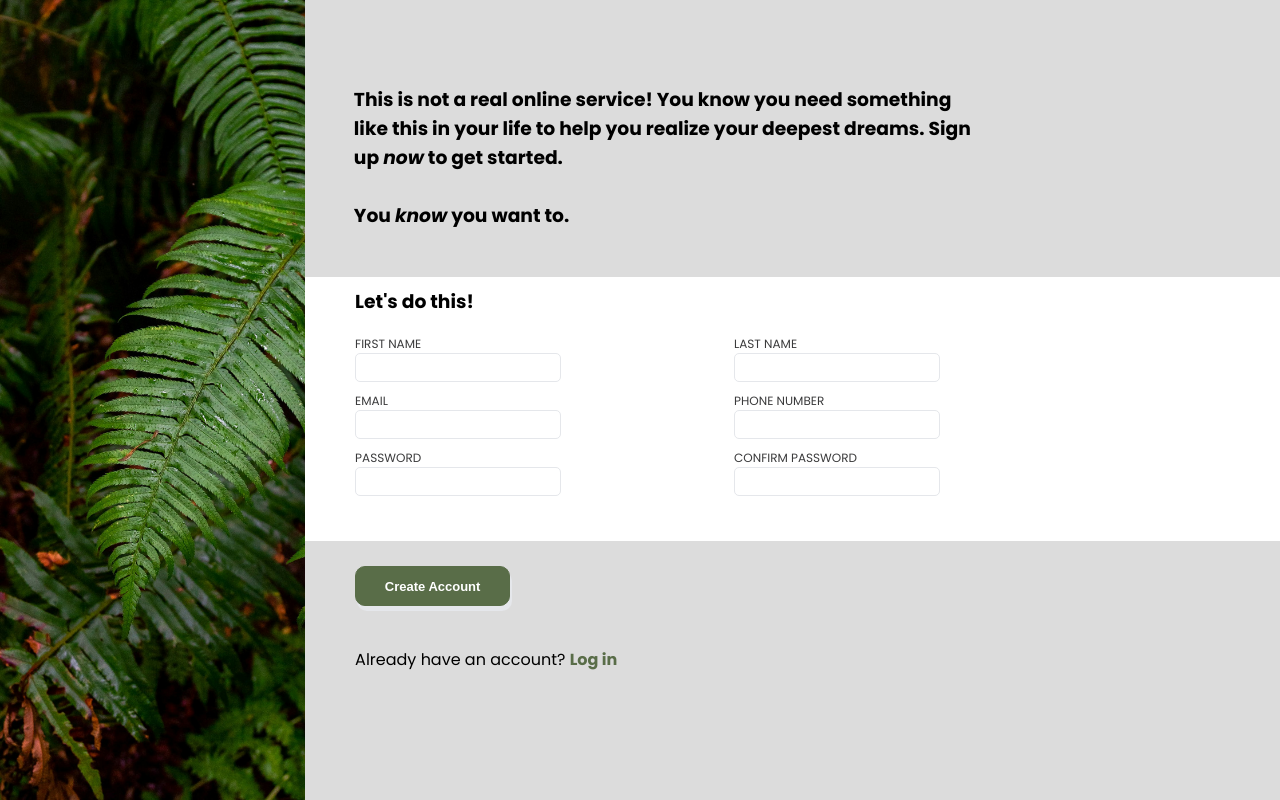
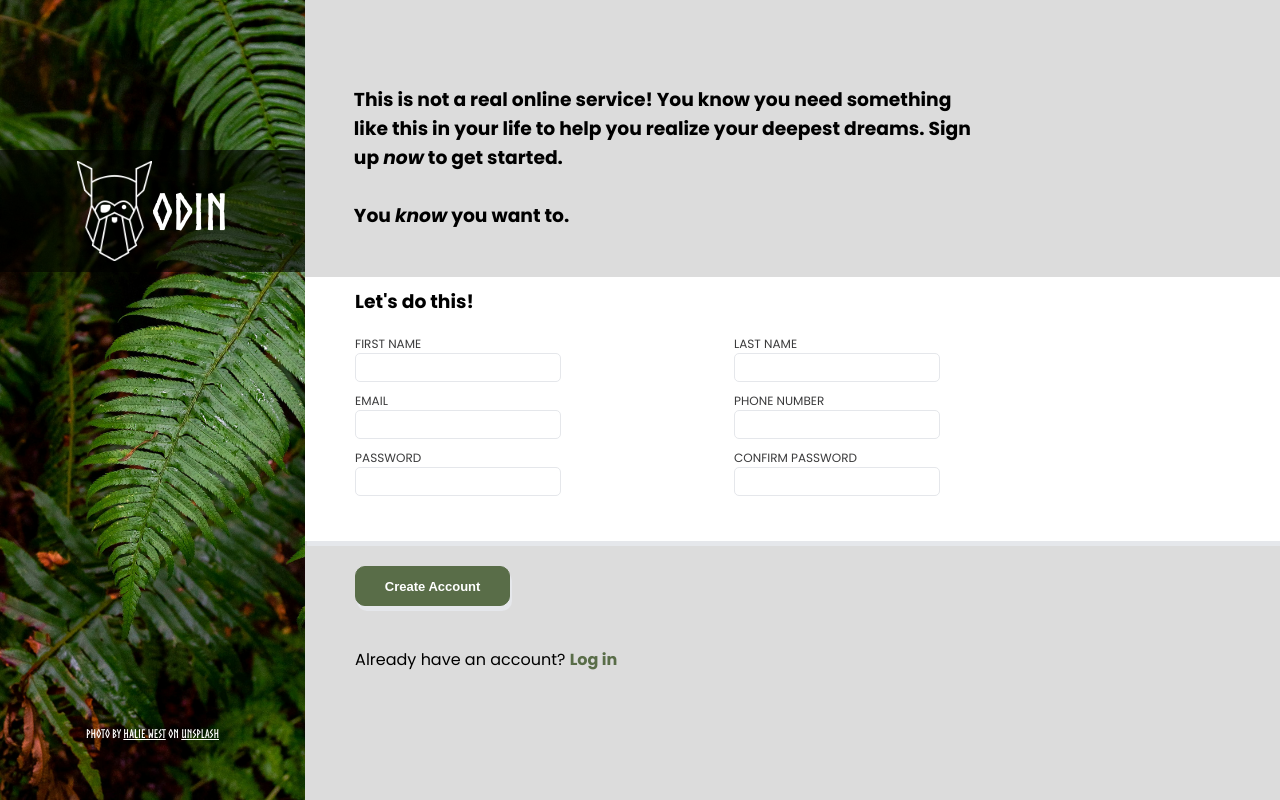
Before and after one commit to av109/sign-up-form, a plain HTML site: page index.html in a window 1280 px wide. Drawn offline with Linux system fonts and the light colour scheme.

Commit message:
finished

```diff
--- a/index.html
+++ b/index.html
@@ -8,7 +8,17 @@
   </head>
   <body>
     <div class="main">
-      <div class="left"></div>
+      <div class="left">
+        <div class="forImage">
+            <div class="semi-transparent">
+                <img src="./assets/logo.png" alt="Odin Logo" height="100px">
+                <h1>ODIN</h1>
+            </div>
+        </div>
+        <div class="forFooter">
+            <p class="p-footer">Photo by <a class="a-footer" href="https://unsplash.com/photos/25xggax4bSA">Halie West</a> on <a class="a-footer" href="unsplash.com">Unsplash</a></p>
+        </div>
+      </div>
       <div class="right">
         <div class="first">
           <h3>
--- a/style.css
+++ b/style.css
@@ -65,6 +65,10 @@ body {
 .second {
   height: 33vh;
   background-color: white;
+  box-shadow: 2px 5px #E5E7EB;
+  align-items: center;
+
+
 }
 .heading {
   margin-left: 50px;
@@ -139,3 +143,41 @@ label {
     text-decoration: none;
     font-weight: bold;
 }
+
+.a-footer{
+    color: white;
+}
+
+.p-footer{
+    font-size: 12px;
+}
+
+.forImage{
+    height: 34vh;
+    display: flex;
+    align-items: flex-end;
+}
+
+.forFooter{
+    height: 60vh;
+    display: flex;
+    align-items: flex-end;
+    justify-content: center;
+    width: 100%;
+    color: white;
+}
+
+.semi-transparent{
+    display: flex;
+    flex-direction: row;
+    width: 100%;
+    justify-content: center;
+    align-items: center;
+    background: rgba(0, 0, 0, 0.6);
+}
+
+h1{
+    font-size: 50px;
+    font-family: Norse-Bold;
+    color: white;
+}
```
